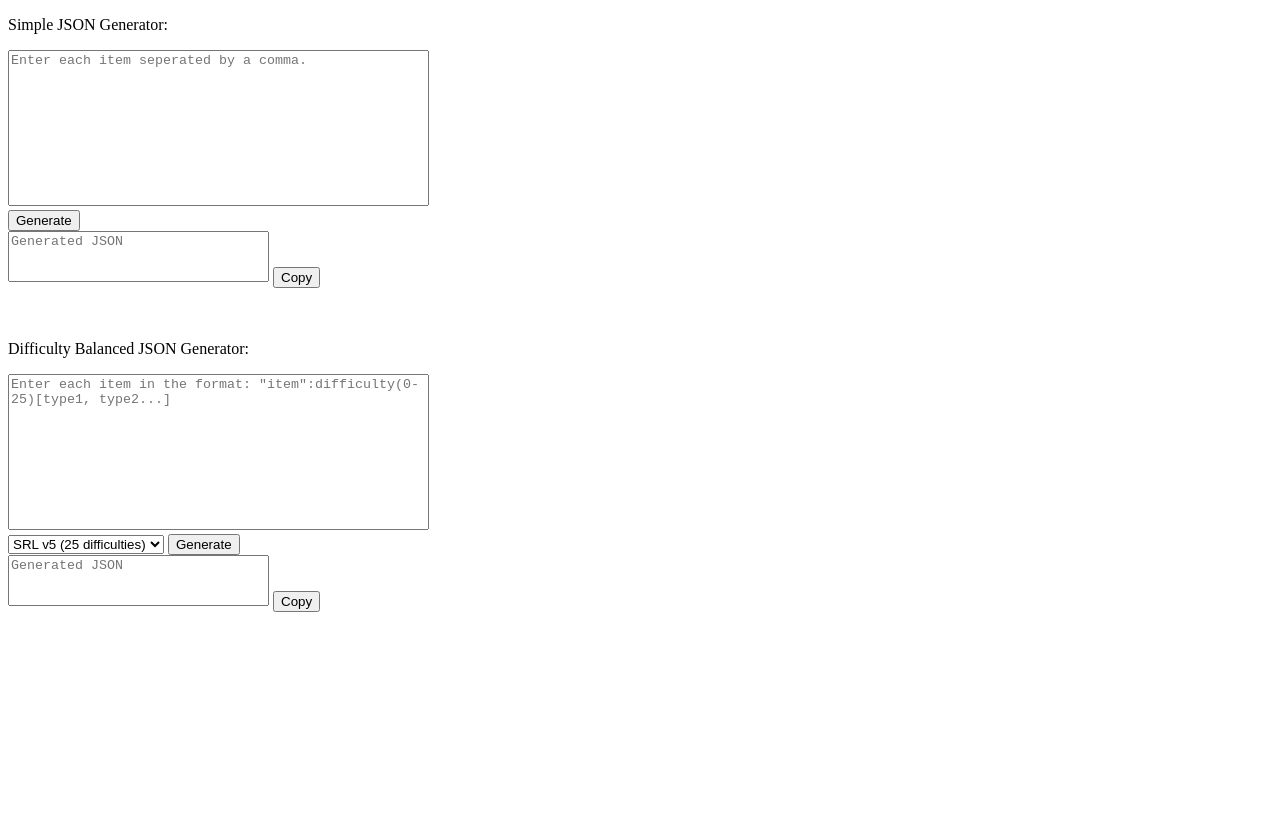
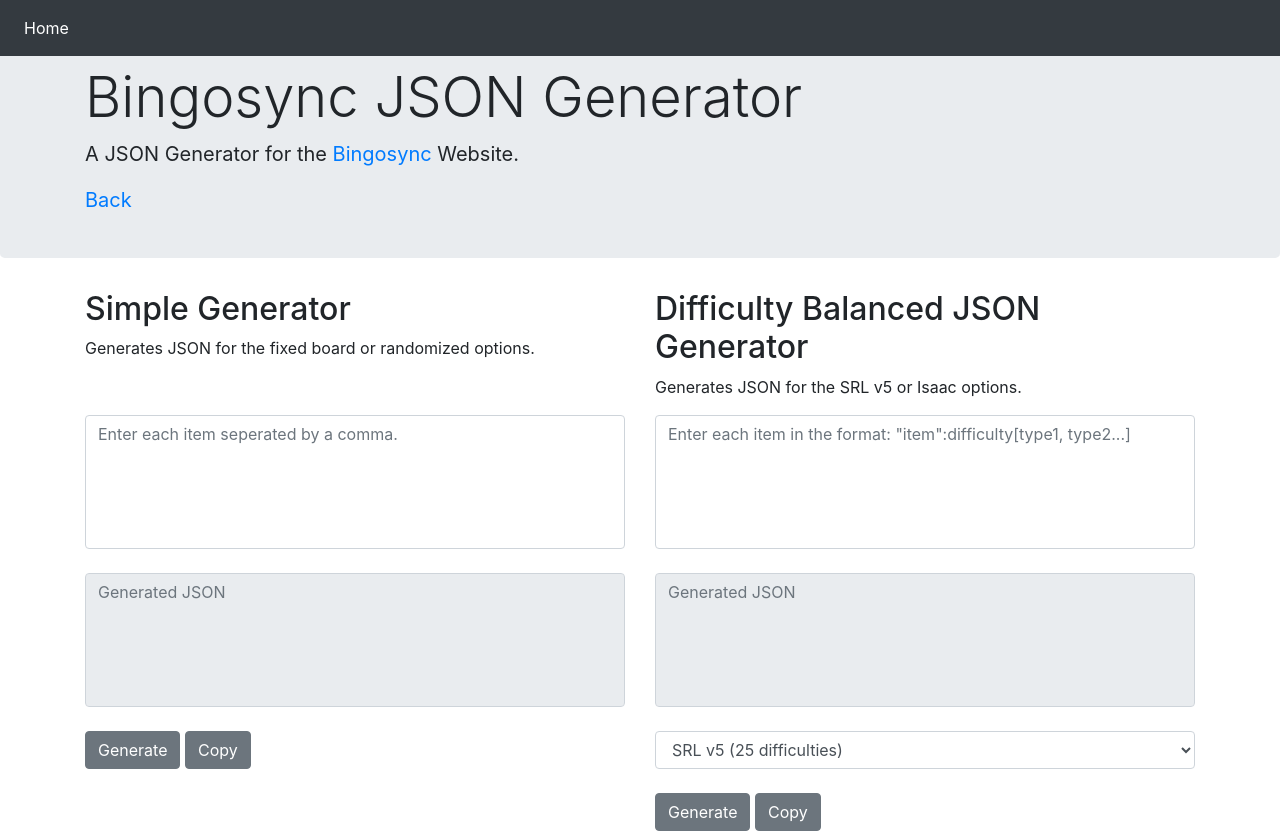
Before and after one commit to xander1111/Bingosync-JSON-Board-Generator, a plain HTML site: page index.html in a window 1280 px wide. Before the commit the page ends 800 px from the top, so only its background shows below. Drawn offline with nearby package versions, Linux system fonts and the light colour scheme.

Commit message:
Updated UI
The UI now matches the rest of the site and looks much nicer.

```diff
--- a/bingo.js
+++ b/bingo.js
@@ -14,7 +14,7 @@ function simpleBoard() {
 }
 
 function diffBoard() {
-    const text = parseDiff(document.getElementById("srlText"));
+    const text = parseDiff(document.getElementById("diffText"));
     var diffs = document.getElementById("srlIsaac").value == 0 ? 25 : 4;
 
     if (text.length < 25) {
@@ -95,7 +95,7 @@ function diffBoard() {
         });
     }
 
-    document.getElementById("srlBoardOutput").value = JSON.stringify(jsonOutput);
+    document.getElementById("diffOutput").value = JSON.stringify(jsonOutput);
 }
 
 function parseSimple(text) {
@@ -165,6 +165,6 @@ function copyText(field, buttonPressed) {
     text.select();
     document.execCommand("copy");
 
-    button.value = "Copied!";
-    setTimeout(function(){ button.value = "Copy" }, 2000);
+    button.innerHTML = "Copied!";
+    setTimeout(function(){ button.innerHTML = "Copy" }, 2000);
 }
--- a/index.html
+++ b/index.html
@@ -1,38 +1,84 @@
 <!DOCTYPE html>
 <html>
-    <head>
-        <meta charset="utf-8">
-        <meta http-equiv="X-UA-Compatible" content="IE=edge">
-        <title>Bingosync JSON Generator</title>
+
+<!-- Bootstrap core CSS -->
+<link rel="stylesheet" href="https://stackpath.bootstrapcdn.com/bootstrap/4.1.3/css/bootstrap.min.css"
+    integrity="sha384-MCw98/SFnGE8fJT3GXwEOngsV7Zt27NXFoaoApmYm81iuXoPkFOJwJ8ERdknLPMO" crossorigin="anonymous">
+<!-- Makes textares non-resizeable -->
 <link rel="stylesheet" href="main.css">
 <script src="bingo.js"></script>
-    </head>
+
+<title>Bingosync JSON Generator</title>
+
 <body>
-        <div id="simpleBoard">
-            <p>Simple JSON Generator:</p>
-            <textarea id="simpleBoardText" cols="50" rows="10" placeholder="Enter each item seperated by a comma."></textarea>
-            <br>
-            <input type="button" value="Generate" onclick="simpleBoard()">
-            <br>
-            <textarea id="simpleBoardOutput" cols="30" rows="3" placeholder="Generated JSON" readonly></textarea>
-            <input type="button" id="copySimple" value="Copy" onclick="copyText('simpleBoardOutput', 'copySimple')">
+    <nav class="navbar navbar-expand-md navbar-dark fixed-top bg-dark">
+
+        <button class="navbar-toggler" type="button" data-toggle="collapse" data-target="#navbarsExampleDefault"
+            aria-controls="navbarsExampleDefault" aria-expanded="false" aria-label="Toggle navigation">
+            <span class="navbar-toggler-icon"></span>
+        </button>
+
+        <div class="collapse navbar-collapse" id="navbarsExampleDefault">
+            <ul class="navbar-nav mr-auto">
+                <li class="nav-item active">
+                    <a class="nav-link" href="/index.html">Home <span class="sr-only">(current)</span></a>
+                </li>
+
+            </ul>
+
+        </div>
+    </nav> <!-- end of navbar -->
+
+
+    <div class="jumbotron">
+        <div class="container" style="height: 130px;">
+            <h1 class="display-4">Bingosync JSON Generator</h1>
+            <p style="font-size: 15pt;">A JSON Generator for the <a href="https://bingosync.com/">Bingosync</a> Website.</p>
+            <p style="font-size: 15pt;"><a href="/other/index.html">Back</a></p>
+        </div>
     </div>
 
+    <div class="container">
+
+        <div class="row">
+            <div class="col-md-6">
+                <h2>Simple Generator</h2>
+                <p>Generates JSON for the fixed board or randomized options.</p>
+            </div>
+
+            <div class="col-md-6">
+                <h2>Difficulty Balanced JSON Generator</h2>
+                <p>Generates JSON for the SRL v5 or Isaac options.</p>
+            </div>
+
+            <div class="col-md-6">
+                <textarea class="form-control" id="simpleBoardText" rows="5" placeholder="Enter each item seperated by a comma."></textarea>
                 <br>
+                <textarea class="form-control" id="simpleBoardOutput" rows="5" placeholder="Generated JSON" readonly></textarea>
                 <br>
+                <button type="button" class="btn btn-secondary" onclick="simpleBoard()">Generate</button>
+                <button type="button" class="btn btn-secondary" id="copySimple" onclick="copyText('simpleBoardOutput', 'copySimple')">Copy</button>
+            </div>
 
-        <div id="srl">
-            <p>Difficulty Balanced JSON Generator:</p>
-            <textarea id="srlText" cols="50" rows="10" placeholder="Enter each item in the format: &quot;item&quot;:difficulty(0-25)[type1, type2...] "></textarea>
+            <div class="col-md-6">
+                <textarea class="form-control" id="diffText" rows="5" placeholder="Enter each item in the format: &quot;item&quot;:difficulty[type1, type2...]"></textarea>
                 <br>
-            <select id="srlIsaac">
+                <textarea class="form-control" id="diffOutput" rows="5" placeholder="Generated JSON" readonly></textarea>
+                <br>
+                <select class="form-control" id="srlIsaac">
                     <option value="0">SRL v5 (25 difficulties)</option>
                     <option value="1">Isaac (4 difficulties)</option>
                 </select>
-            <input type="button" value="Generate" onclick="diffBoard()">
                 <br>
-            <textarea id="srlBoardOutput" cols="30" rows="3" placeholder="Generated JSON" readonly></textarea>
-            <input type="button" id="copySrl" value="Copy" onclick="copyText('srlBoardOutput', 'copySrl')">
+                <button type="button" class="btn btn-secondary" onclick="diffBoard()">Generate</button>
+                <button type="button" class="btn btn-secondary" id="copyDiff" onclick="copyText('diffOutput', 'copyDiff')">Copy</button>
+
             </div>
+
+        </div>
+
+    </div>
+
 </body>
+
 </html>
```
Also changed, not shown: 1 other file. Lines whose indentation alone changed are shown as unchanged.
